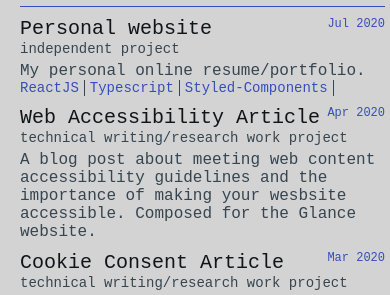
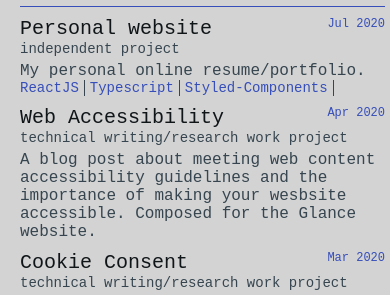
Before and after one commit to haggisbreakfast/resume, a React (Create React App) app: page / in a window 390 px wide. Shown: the part 976-1271 px from the top of the page. Built offline with nearby package versions, Linux system fonts and the light colour scheme.

Commit message:
fixes project text responsive issue

```diff
--- a/src/resume.ts
+++ b/src/resume.ts
@@ -132,7 +132,7 @@ export const resume: Resume = {
       ]
     },
     {
-      name: 'Web Accessibility Article',
+      name: 'Web Accessibility',
       date: 'Apr 2020',
       type: 'technical writing/research work project',
       link: 'https://www.glance.digital/website-accessibility-guidelines/',
@@ -144,7 +144,7 @@ export const resume: Resume = {
     },
 
     {
-      name: 'Cookie Consent Article',
+      name: 'Cookie Consent',
       date: 'Mar 2020',
       type: 'technical writing/research work project',
       link: 'https://www.glance.digital/cookie-banners-on-canadian-websites/',
```
